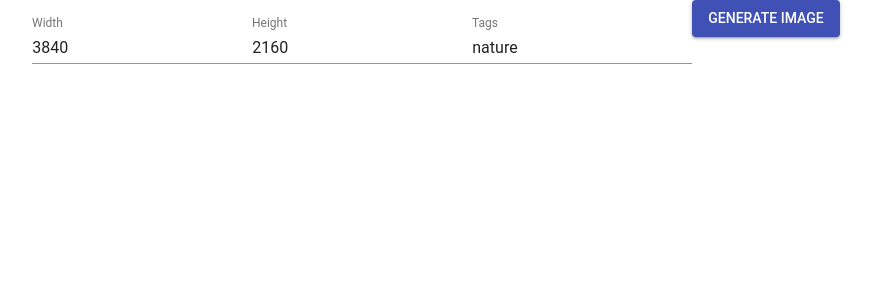
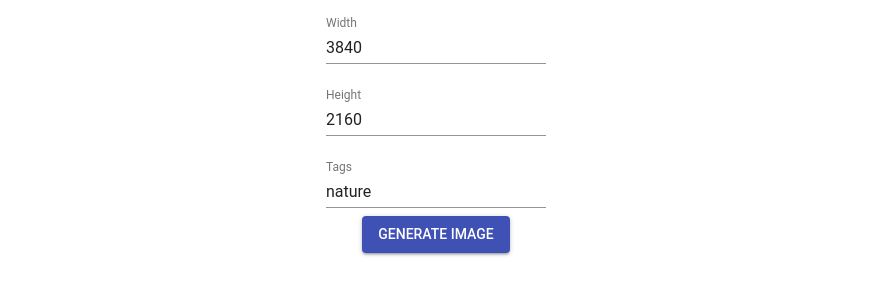
Before and after one commit to brandon-schabel/react-unsplashed-gen, a React (Create React App) app: page / in a window 1280 px wide. Shown: the top 300 px of the page, without its empty margins (204-1077 px from the left). Built offline with nearby package versions, Linux system fonts and the light colour scheme.

Commit message:
add form for custom image sizes

```diff
--- a/src/App.css
+++ b/src/App.css
@@ -1,28 +1,6 @@
-.App {
+.MainForm {
   text-align: center;
+  display:flex;
+  flex-direction: column;
+  align-items: center;
 }
-
-.App-logo {
-  animation: App-logo-spin infinite 20s linear;
-  height: 80px;
-}
-
-.App-header {
-  background-color: #222;
-  height: 150px;
-  padding: 20px;
-  color: white;
-}
-
-.App-title {
-  font-size: 1.5em;
-}
-
-.App-intro {
-  font-size: large;
-}
-
-@keyframes App-logo-spin {
-  from { transform: rotate(0deg); }
-  to { transform: rotate(360deg); }
-}
--- a/src/App.js
+++ b/src/App.js
@@ -36,6 +36,7 @@ class App extends Component {
   handleSubmit(event) {
     event.preventDefault();
     let url = 'https://source.unsplash.com/' + this.state.imageWidth + 'x' + this.state.imageHeight + '/?' + this.state.tags
+    console.log(url);
     window.open(url, "_blank")
   }
 
@@ -49,7 +50,7 @@ class App extends Component {
     // console.log(this.state)
     return (
       <div className="App">
-        <form noValidate autoComplete="off">
+        <form noValidate autoComplete="off" className="MainForm">
           <TextField
             id="standard-controlled"
             value={this.state.imageWidth}
```
Also changed, not shown: src/components/GenButton.js (deleted, +0 -14 lines).
